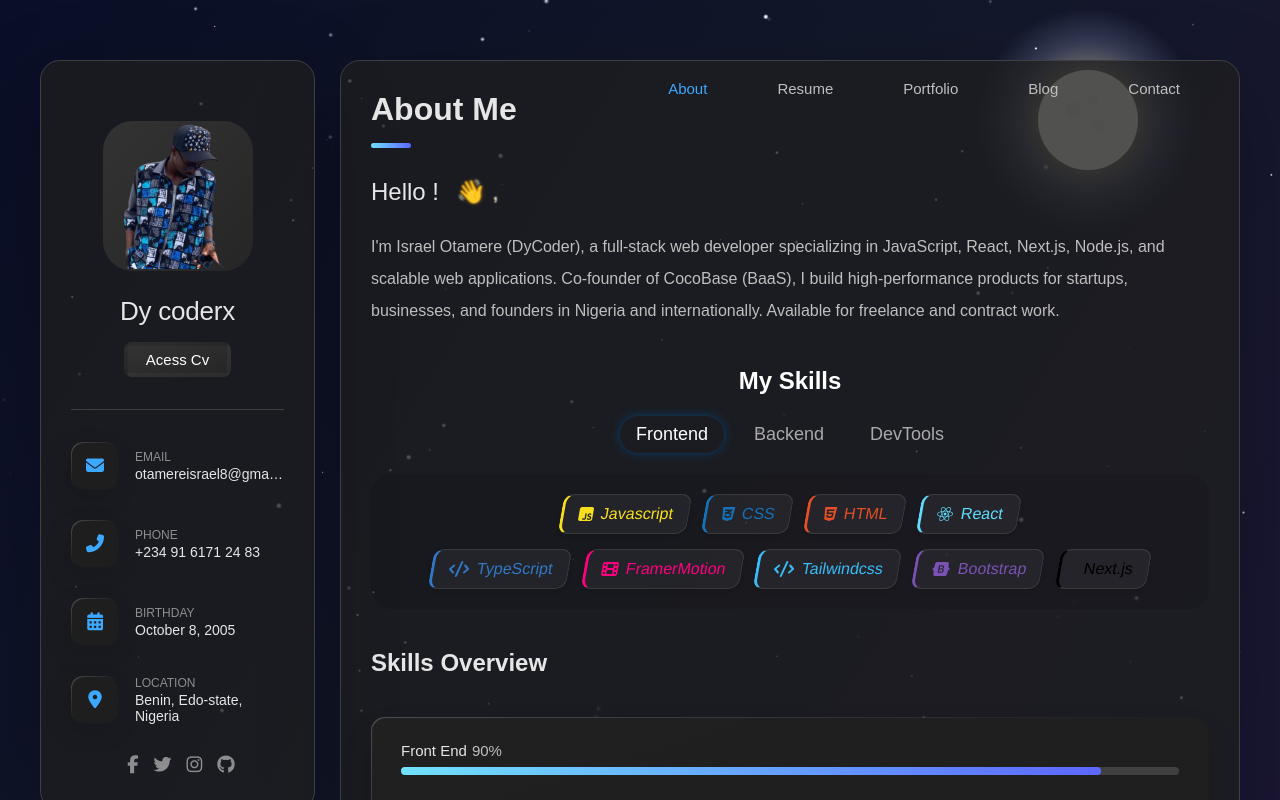
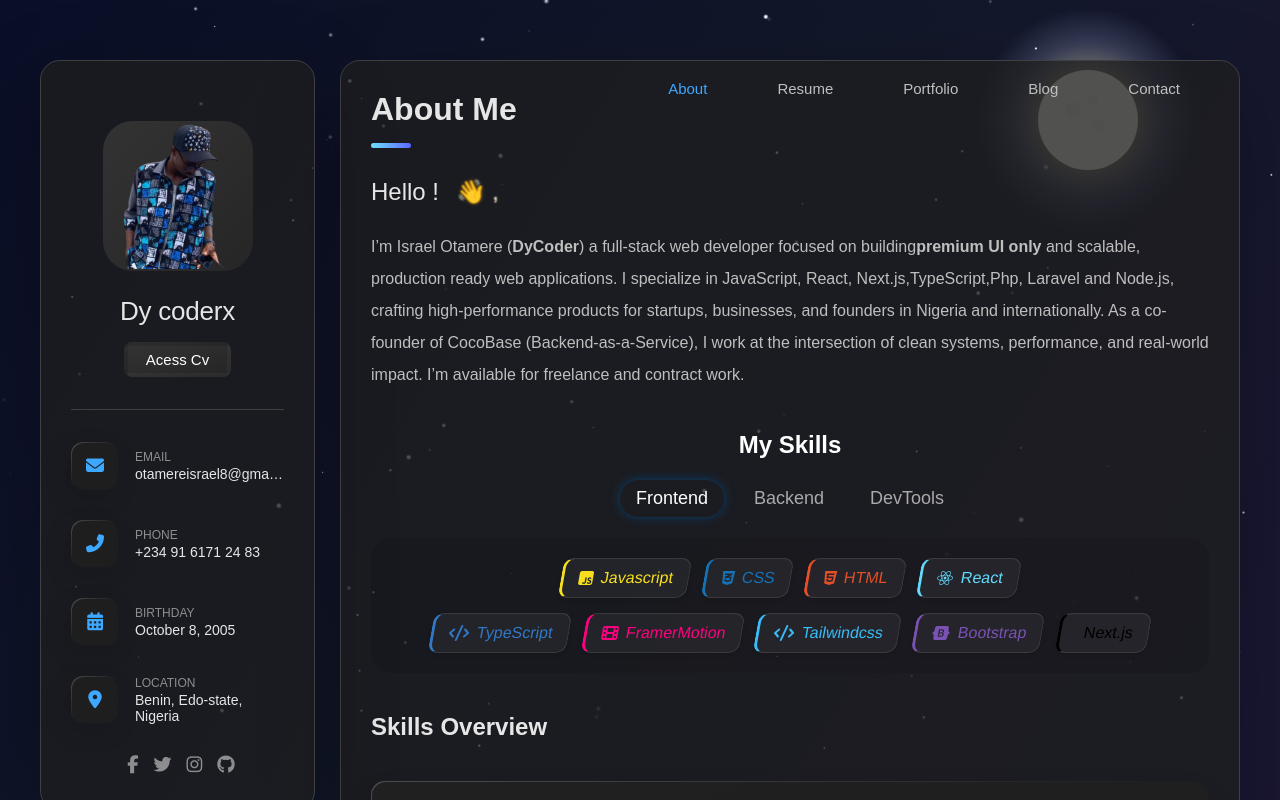
Before and after one commit to Dynamic323/My_Portfolio, a Next.js app in the folder frontend/: page / in a window 1280 px wide. Shown: the top 800 px of the page. Built offline with nearby package versions, Linux system fonts and the light colour scheme; some icons are missing.

Commit message:
Improved description

```diff
--- a/frontend/src/pages/Home.jsx
+++ b/frontend/src/pages/Home.jsx
@@ -210,12 +210,15 @@
             Hello ! <span className="glow_hi">👋 ,</span>
           </p>
           <p>
-            I'm Israel Otamere (DyCoder), a full-stack web developer
-            specializing in JavaScript, React, Next.js, Node.js, and scalable
-            web applications. Co-founder of CocoBase (BaaS), I build
-            high-performance products for startups, businesses, and founders in
-            Nigeria and internationally. Available for freelance and contract
-            work.
+            I’m Israel Otamere (<strong>DyCoder</strong>) a full-stack web
+            developer focused on building
+            <strong>premium UI only</strong> and scalable, production ready web
+            applications. I specialize in JavaScript, React,
+            Next.js,TypeScript,Php, Laravel and Node.js, crafting high-performance
+            products for startups, businesses, and founders in Nigeria and
+            internationally. As a co-founder of CocoBase (Backend-as-a-Service),
+            I work at the intersection of clean systems, performance, and
+            real-world impact. I’m available for freelance and contract work.
           </p>
         </section>
 
```
